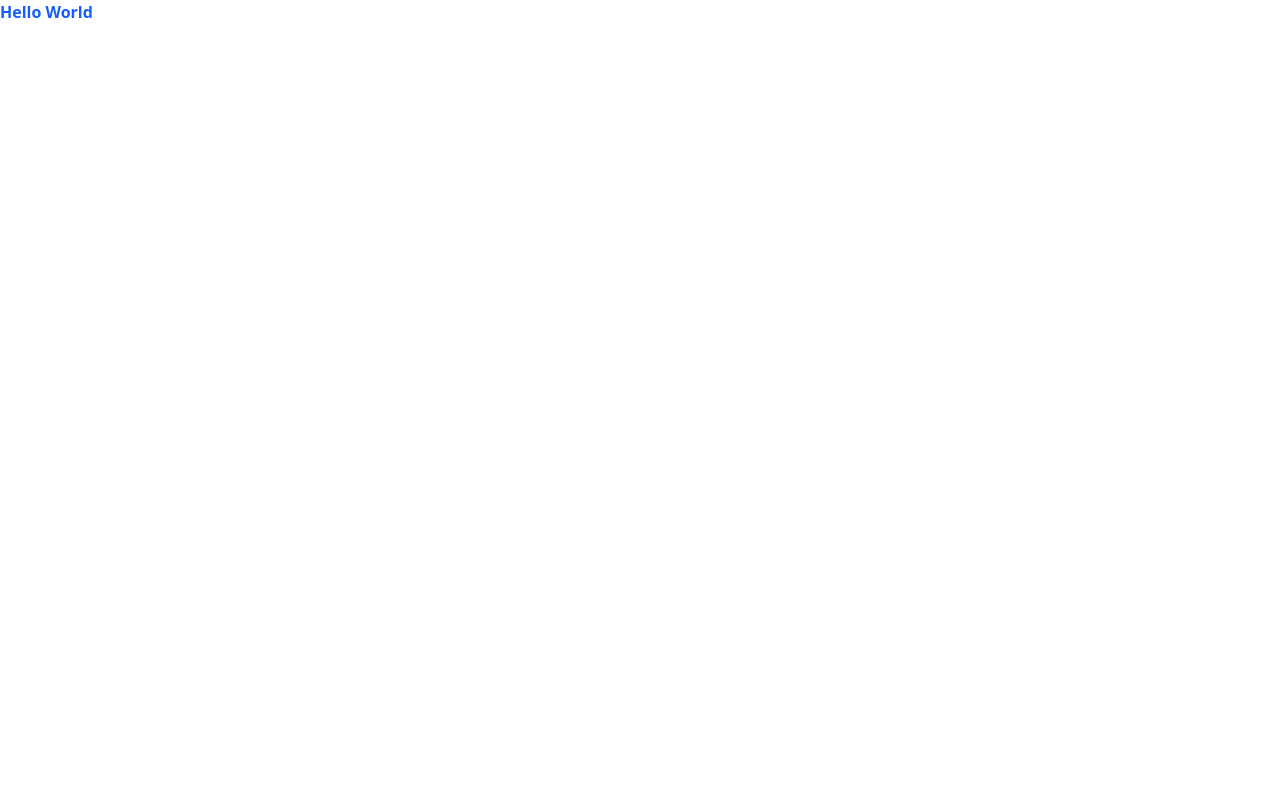
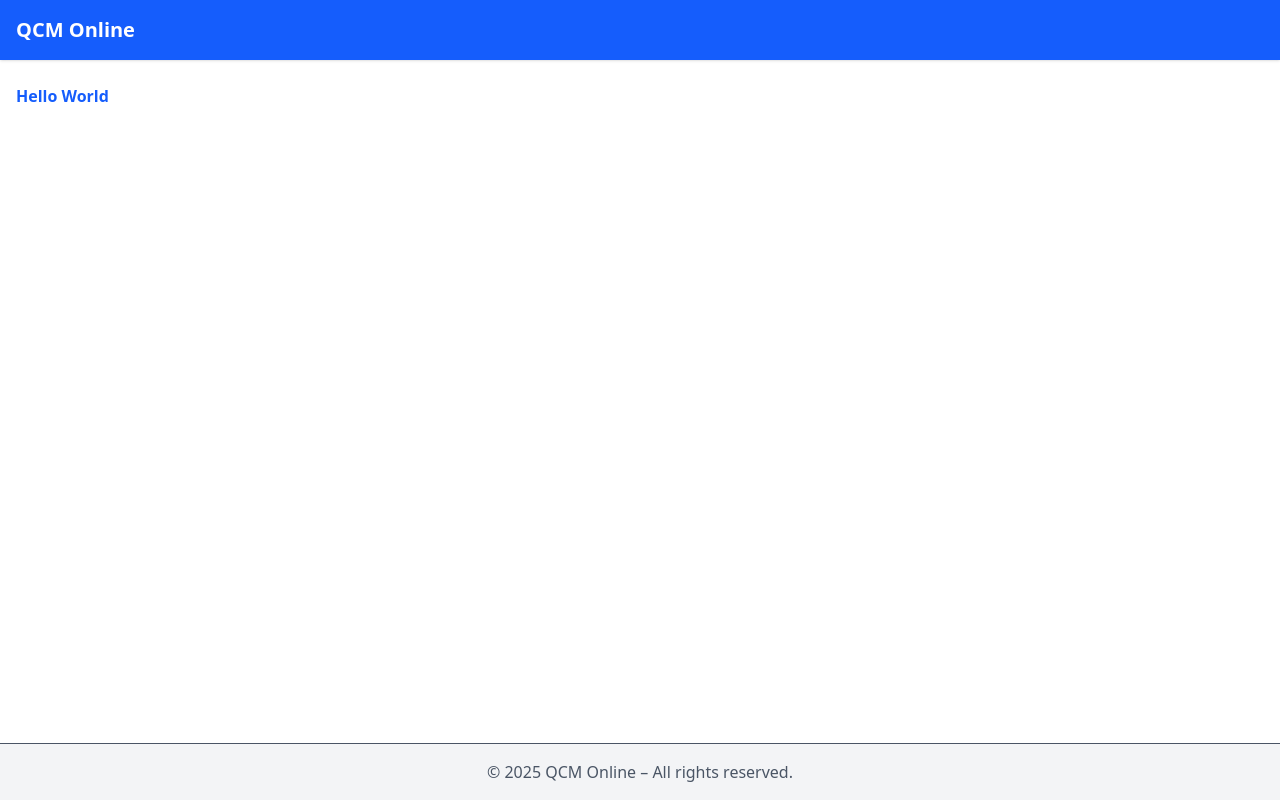
Before and after one commit to jlg-formation/squizzer, a React (Vite) app: page /squizzer/load-qcm in a window 1280 px wide. Built offline with nearby package versions, Linux system fonts and the light colour scheme.

Commit message:
feat: implement layout components with Header, Body, and Footer

```diff
--- a/specifications/08-roadmap.md
+++ b/specifications/08-roadmap.md
@@ -9,7 +9,7 @@
 - [x] Installer **Recharts** (graphique résultats)
 - [x] Installer **yaml** et **seedrandom** (utils parsing + aléatoire)
 - [x] Configurer **ESLint + Prettier**
-- [ ] Setup **GitHub Actions** pour déploiement GitHub Pages
+- [x] Setup **GitHub Actions** pour déploiement GitHub Pages
 
 ---
 
--- a/src/App.tsx
+++ b/src/App.tsx
@@ -1,11 +1,12 @@
 import "./App.css";
+import Layout from "./layout/Layout";
 
-function App() {
+const App = () => {
   return (
-    <>
+    <Layout>
       <div className="font-bold text-blue-600">Hello World</div>
-    </>
+    </Layout>
   );
-}
+};
 
 export default App;
--- /dev/null
+++ b/src/layout/Body.tsx
@@ -0,0 +1,11 @@
+import React from "react";
+
+/**
+ * Main body layout wrapper
+ * @param children React children
+ */
+const Body: React.FC<{ children: React.ReactNode }> = ({ children }) => (
+  <main className="w-full flex-1 px-4 py-6">{children}</main>
+);
+
+export default Body;
--- /dev/null
+++ b/src/layout/Footer.tsx
@@ -0,0 +1,12 @@
+import React from "react";
+
+/**
+ * Global footer for the application
+ */
+const Footer: React.FC = () => (
+  <footer className="w-full border-t bg-gray-100 p-4 text-center text-gray-600">
+    <span>© 2025 QCM Online – All rights reserved.</span>
+  </footer>
+);
+
+export default Footer;
--- /dev/null
+++ b/src/layout/Header.tsx
@@ -0,0 +1,12 @@
+import React from "react";
+
+/**
+ * Global header for the application
+ */
+const Header: React.FC = () => (
+  <header className="w-full bg-blue-600 p-4 text-white shadow">
+    <h1 className="text-xl font-bold">QCM Online</h1>
+  </header>
+);
+
+export default Header;
--- /dev/null
+++ b/src/layout/Layout.tsx
@@ -0,0 +1,18 @@
+import React from "react";
+import Header from "./Header";
+import Footer from "./Footer";
+import Body from "./Body";
+
+/**
+ * Global layout with header, body, and footer
+ * @param children React children
+ */
+const Layout: React.FC<{ children: React.ReactNode }> = ({ children }) => (
+  <div className="flex min-h-screen flex-col">
+    <Header />
+    <Body>{children}</Body>
+    <Footer />
+  </div>
+);
+
+export default Layout;
```
